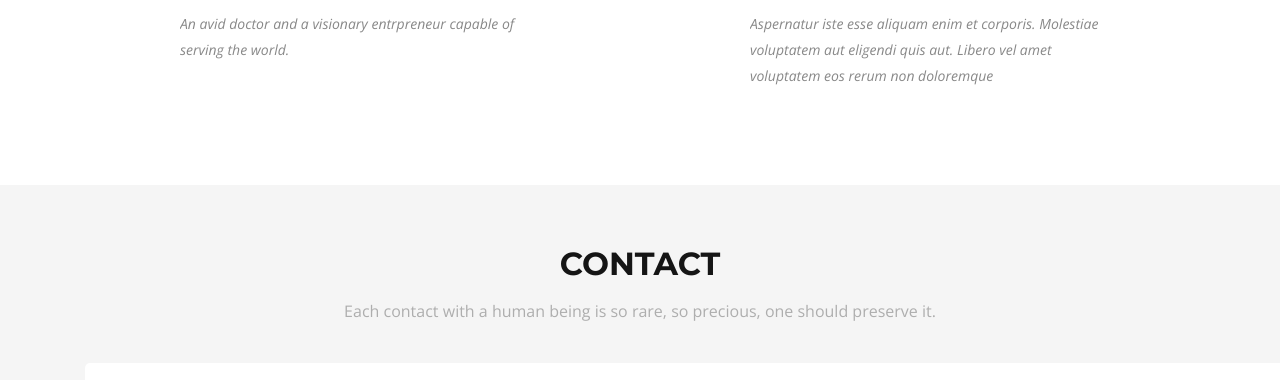
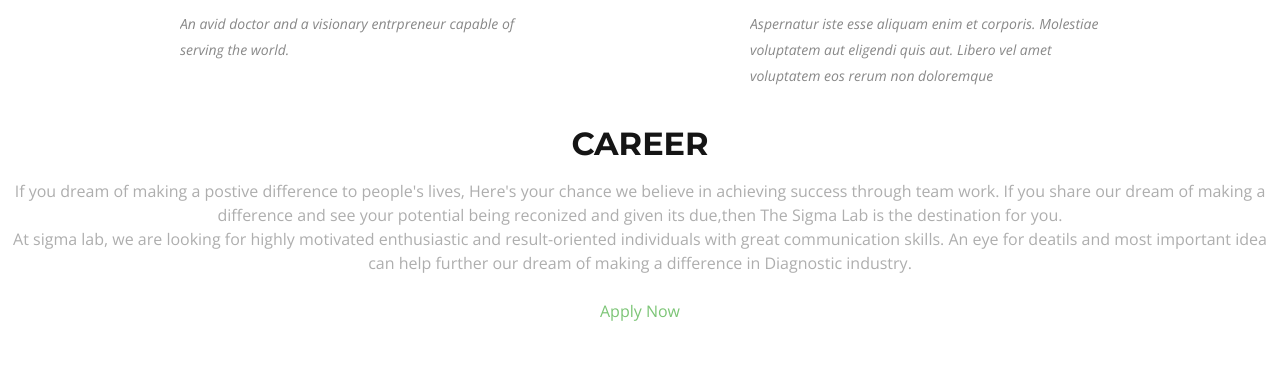
Before and after one commit to alokpandey11/sigmalab, a plain HTML site: page index.html in a window 1280 px wide. Shown: the part 4080-4460 px from the top of the page. Drawn offline with nearby package versions, Linux system fonts and the light colour scheme.

Commit message:
new index

```diff
--- a/index.html
+++ b/index.html
@@ -82,7 +82,7 @@
 
 
             <li><a href="assets/Radiological_Tests.pdf">Pricing</a></li>
-            <li><a href="https://docs.google.com/forms/d/e/1FAIpQLSenvfeDvSHBaggVfjJF_BeJ1Dd6PmpVIcQ6YV8OUyeClh5tmg/viewform">Book A Test</a></li>
+            <li><a href="#team">Book A Test</a></li>
             <li><a href="#contact">Contact</a></li>
           </ul>
         </nav>
@@ -416,13 +416,29 @@
                   </p>
                 </div>
               </div>
-            </div>
+
+
+
+
+
+
 
                 </div>
               </div>
             </div>
           </div>
         </div>
+      </div>
+      <div class=career>
+      <div class="section-title" data-aos="fade-up">
+        <h2>Career</h2>
+        <p>If you dream of making a postive difference to people's lives, Here's your chance we believe in achieving success through team work. If you share our dream of making a difference and see your potential being reconized and given its due,then The Sigma Lab is the destination for you.<br>
+        At sigma lab, we are looking for highly motivated enthusiastic and result-oriented individuals with great communication skills. An eye for deatils and most important idea can help further our dream of making a difference in Diagnostic industry.    </p>
+        <a class="butto" href="https://docs.google.com/forms/d/e/1FAIpQLSdHetzo5PiblivS5nk7M388H86p9W0-xONCsWhdMJBupPXgIg/viewform" <i class="fa fa-align-center" ></i><br>Apply Now<br></a>
+
+      </div>
+
+      </div>
       </section>
       <!-- End Team Section -->
 
```
